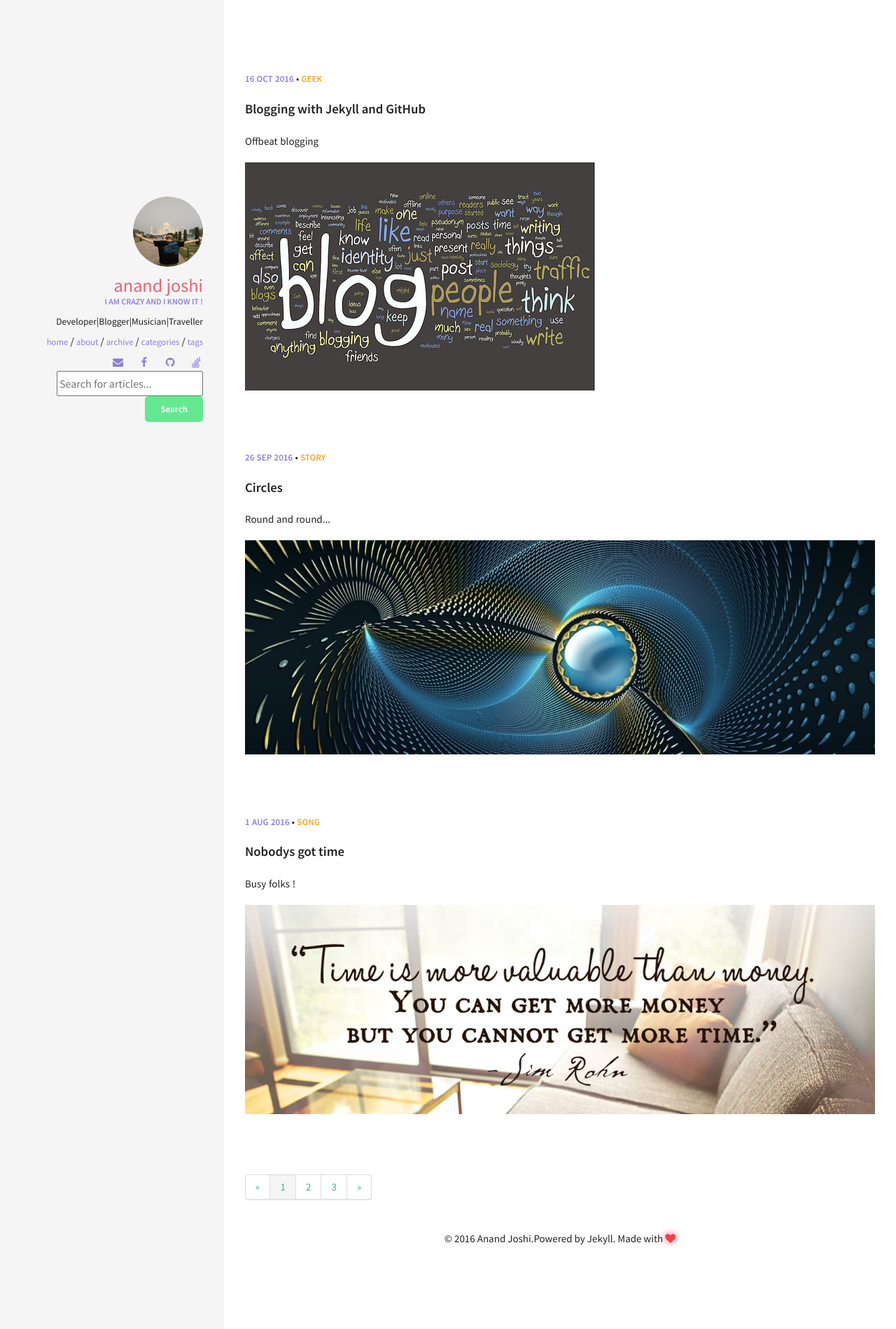
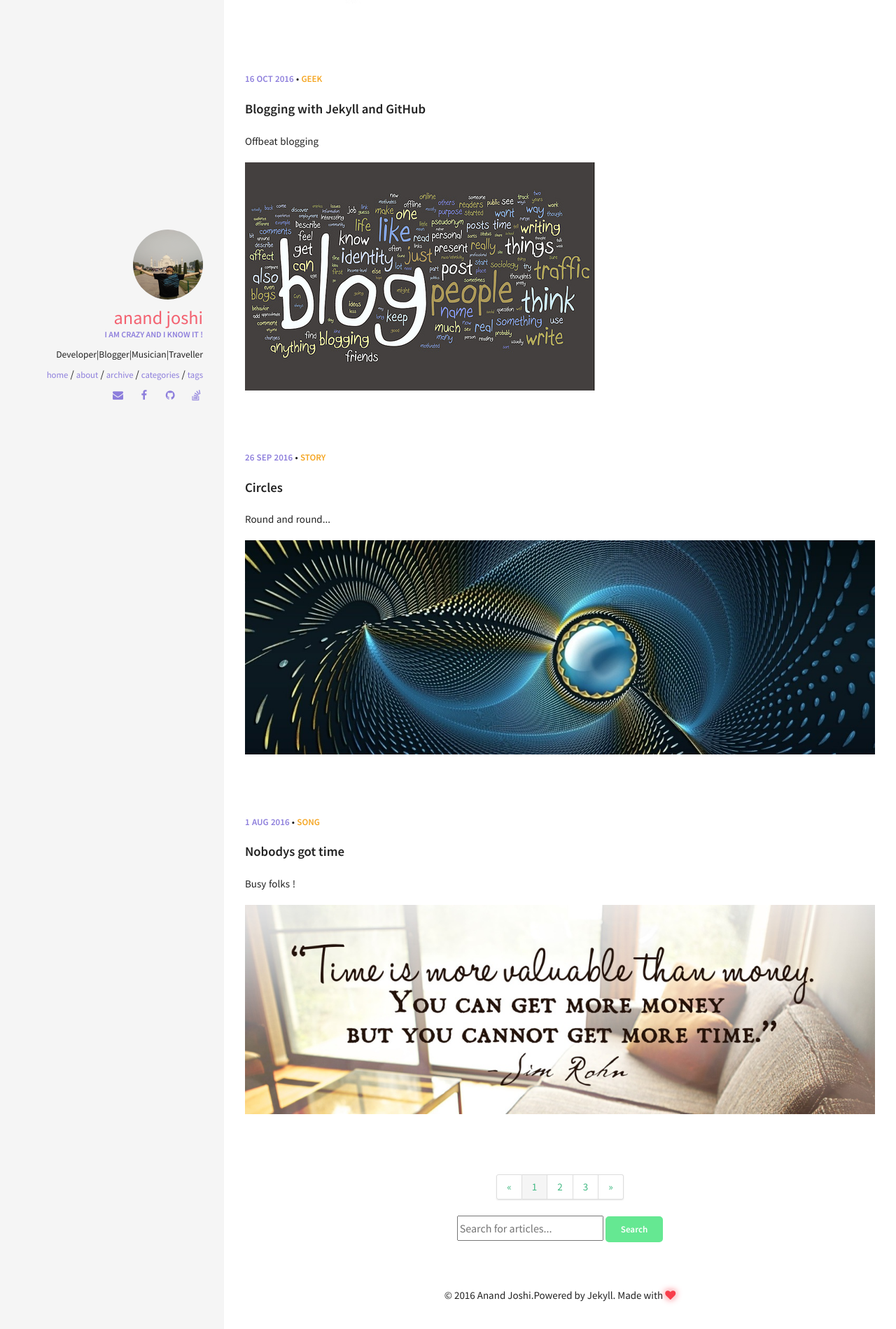
Before and after one commit to anandjoshi91/anandjoshi91.github.io, a Jekyll site: the page built from index.html, in a window 1280 px wide. Shown: the part 923-2822 px from the top of the page at 70% size. Built offline with Jekyll 4.4.1, drawn with Linux system fonts in a browser that asks for light colours; the list of posts is cut into pages by our own code.

Commit message:
fixed search box

```diff
--- a/_includes/sidebar.html
+++ b/_includes/sidebar.html
@@ -24,15 +24,4 @@
     </ul>
   </nav>
   {% include social-links.html %}
-
-  <div id="search">
-  <form role="search" method="get" action="{{site.baseurl}}/search/" class="form-inline">
-     <div class="form-group">
-       <input style="height:36px;font-size:12pt"; id="searchString" name="searchString"
-              placeholder="Search for articles..." type="text">
-       <input class="btn btn-success" id="searchButton" name="googleSearchName" type="submit" value="Search">
-     </div>
-  </form>
 </div>
-
-</div>
--- a/index.html
+++ b/index.html
@@ -61,7 +61,7 @@
 </section>
 {% endfor %}
 
-<div class="pagination">
+<div class="pagination" align="center">
   <ul>
     {% if paginator.previous_page %}
       {% if paginator.previous_page == 1 %}
@@ -109,3 +109,15 @@
     {% endif %}
   </ul>
 </div>
+
+<br>
+
+  <div id="search" align="center">
+  <form role="search" method="get" action="{{site.baseurl}}/search/" class="form-inline">
+     <div class="form-group">
+       <input style="height:36px;font-size:12pt"; id="searchString" name="searchString"
+              placeholder="Search for articles..." type="text">
+       <input class="btn btn-success" id="searchButton" name="googleSearchName" type="submit" value="Search">
+     </div>
+  </form>
+</div>
```
